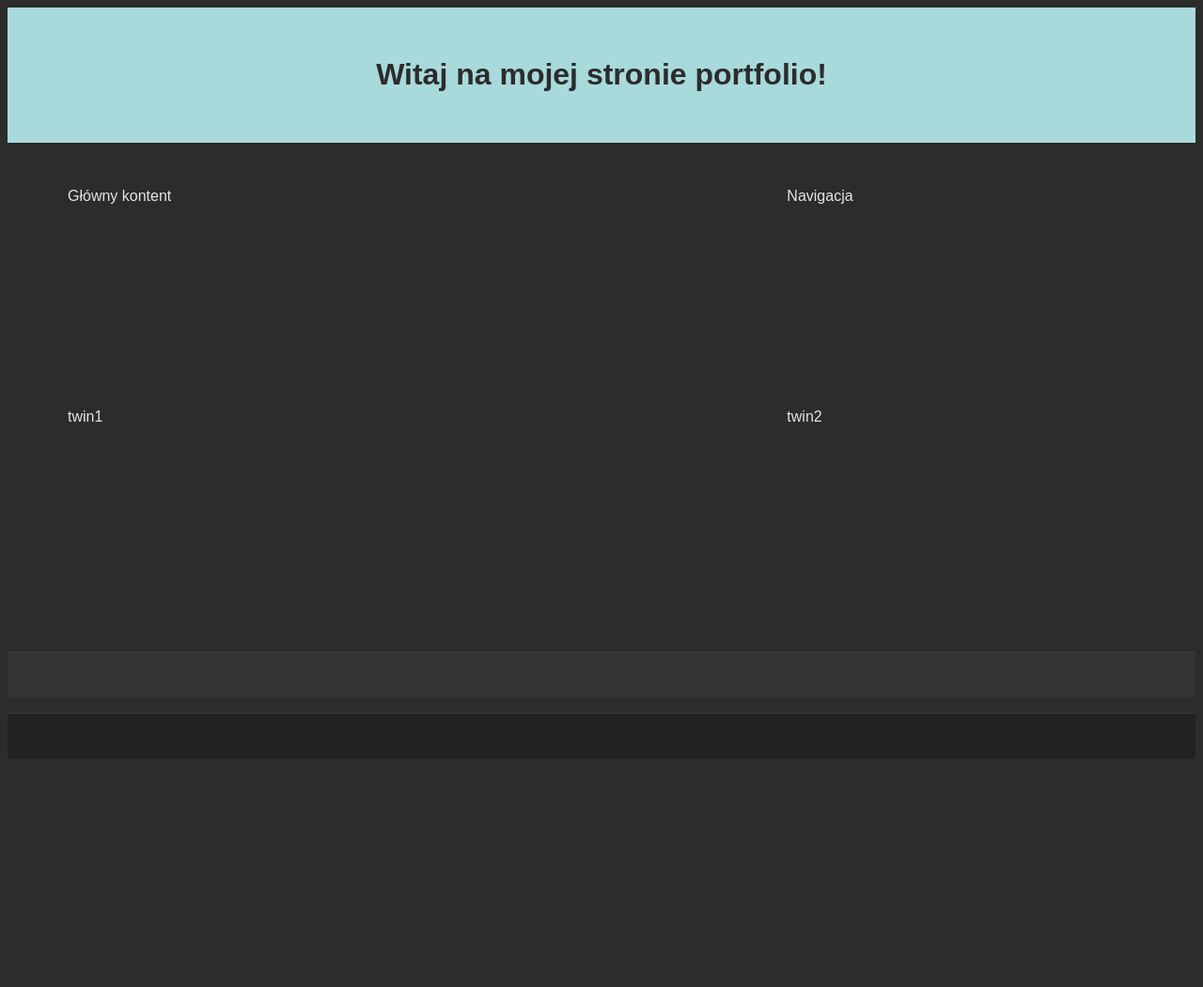
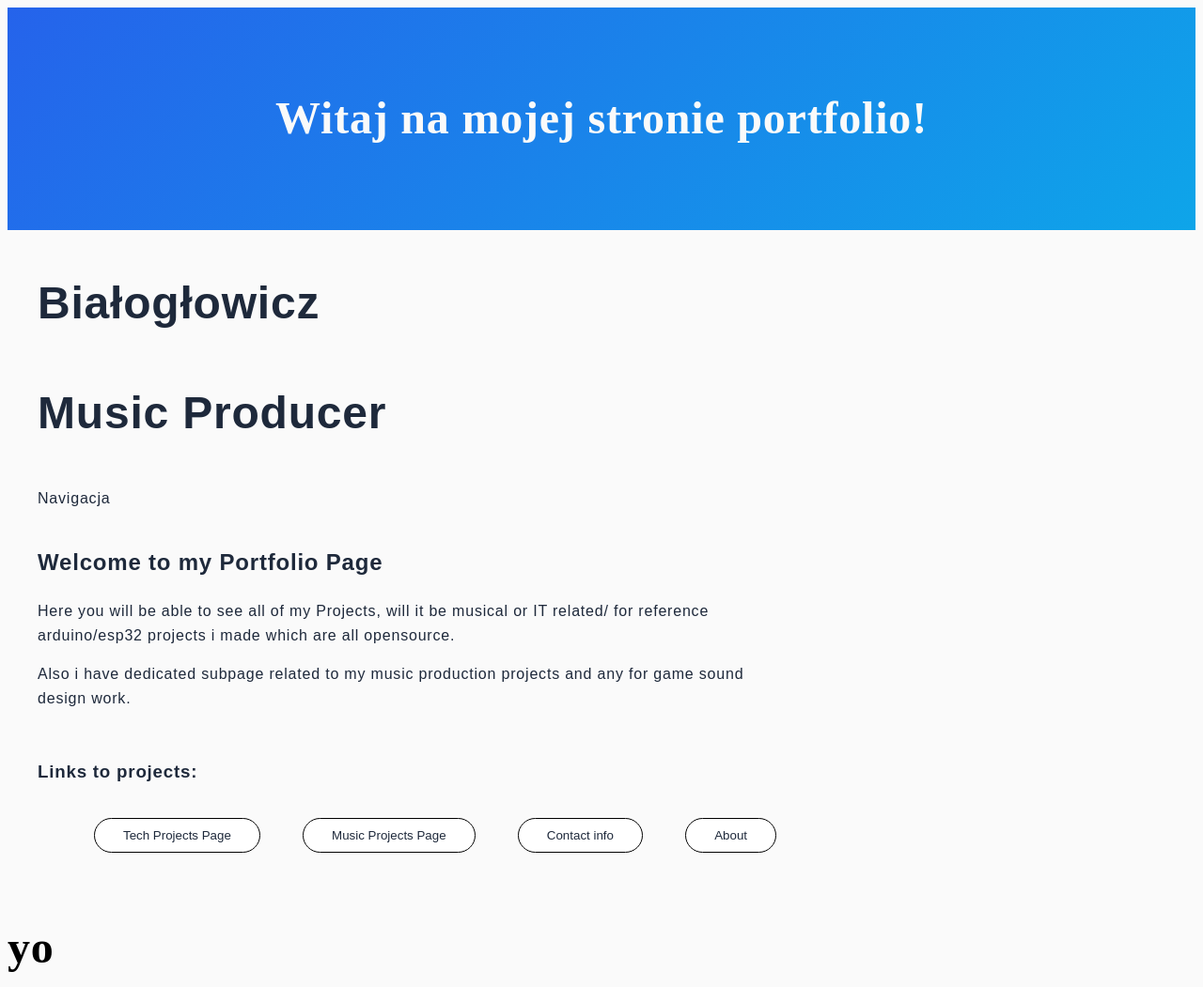
Before and after one commit to MefriXx/StronaPortfolioZaliczenie, a plain HTML site: page MainPage/index.html in a window 1280 px wide. Shown: the top 1051 px of the page at 94% size. Before the commit the page ends 816 px from the top, so only its background shows below. Drawn offline with Linux system fonts and the light colour scheme.

Commit message:
feat,refactor/Added more functionality to site and change code a bit

```diff
--- a/MainPage/index.html
+++ b/MainPage/index.html
@@ -13,20 +13,39 @@
         <h1>Witaj na mojej stronie portfolio!</h1>
     </header>
 
-    <main class="site-main">
-        <div class="main-content">
-            Główny kontent
+    <main class="site-about">
+        <section class="person">
+            <h1>Białogłowicz</h1>
+            <h1>Music Producer</h1>
+            <h1></h1>
         </div>
-        <div class="main-nav">
+        <div class="aside">
             Navigacja
+        </section>
+        <section class="main">
+          <h2>Welcome to my Portfolio Page</h2>
+          <p>Here you will be able to see all of my Projects, will it be musical or IT related/ for reference arduino/esp32 projects i made which are all opensource.</p>
+          <p>Also i have dedicated subpage related to my music production projects and any for game sound design work.</p>
+        </section>
+        <div class="cta">
+          <h3>Links to projects:</h3>
+          <ul>
+            <li class="index-li">
+              <button onclick="location.href = 'portfolio.html';" class="subpage-button">Tech Projects Page</button>
+            </li>
+            <li class="index-li">
+              <button onclick="location.href = 'index.html';" class="subpage-button">Music Projects Page</button>
+            </li>
+            <li class="index-li">
+              <button onclick="location.href = 'contact.html';" class="subpage-button">Contact info</button>
+            </li>
+            <li class="index-li">
+              <button onclick="location.href = 'about.html';" class="subpage-button">About</button>
+            </li>
+          </ul>
         </div>
-        <div class="twin">twin1</div>
-        <div class="twin">twin2</div>
     </main>
-
-    <div class="widget-area">
-
-    </div>
+    <h1>yo</h1>
 
     <footer class="site-footer">
 
--- a/MainPage/style.css
+++ b/MainPage/style.css
@@ -1,48 +1,129 @@
 
 :root {
-    --color-background: #2C2C2C;
-    --color-text: #E4E4E4;
-    --color-accent1: #A8DADC;
-    --color-accent2: #FFC1CC;
-    --color-cta: #B39CD0;
+    --background: #0f172a;
+    --surface: #1e293b;
+    --text: #e2e8f0;
+    --accent: #38bdf8;
+    --border: #334155;
+}
+@media (prefers-color-scheme: light) {
+    :root {
+        --background: #fafafa;
+        --surface: #ffffff;
+        --text: #1e293b;
+        --accent: #2563eb;
+        --border: #e2e8f0;
+    }
+}
+html {
+    background-color: var(--background);
 }
 
 * {
     box-sizing: border-box;
 }
 
-.site {
+body {
     display: grid;
-    grid-template-rows: auto 1fr auto auto;
+    grid-template-rows: auto 1fr auto;
+    line-height: 1.6;
+    letter-spacing: 0.05em;
+    min-height: 100vh;
+
+}
+
+h1 {
+    font-size: 3rem;
+}
+
+.site-about{
+    display: grid;
+    grid-template-columns: 2fr 1fr;
+    grid-template-areas:
+    "person person"
+    "main aside"
+    "cta cta";
     gap: 1em;
-    min-height: 100vh;
+    max-width: 1200px;
+    margin: 0 auto;
     font-family: sans-serif;
-    background-color: var(--color-background);
-    color: var(--color-text);
+    background-color: var(--background);
+    color: var(--text);
+}
+
+.site-portfolio {
+    display: grid;
+    grid-template-columns: repeat(2, 1fr);
+    gap: 1em;
+    max-width: 1200px;
+    margin: 0 auto;
+    color: var(--text);
+}
+
+.person { grid-area: person; }
+.main { grid-area: main; }
+.aside { grid-area: aside; }
+.cta {
+    grid-area: cta;
+
+}
+
+.index-li {
+    display: inline-block;
+    color: var(--text);
+}
+
+.subpage-button {
+    color: var(--text);
+    border: 1px solid black;
+    border-radius: 25px;
+    background-color: var(--surface);
+    padding: 10px 30px 10px 30px;
+    margin-left: auto;
+    margin-right: auto;
+    transition: background-color 0.3s ease, transform 0.2s ease;
+}
+.subpage-button:hover {
+    transform: scale(1.05);
+    background-color: var(--background);
+}
+
+.project {
+    background: var(--surface);
+    border: none;
+    border-radius: 10px;
+    padding: 1.5rem;
+    margin: 1rem;
+    box-shadow: 0 2px 8px rgba(0, 0, 0 , 0.3);
+    transition: transform 0.2s, box-shadow 0.2s;
+    align-content: start;
+}
+
+.project:hover {
+    transform: translateY(-4px);
+    box-shadow: 0 8px 24px rgba(0, 0, 0, 0.4);
+}
+
+@media (max-width: 768px) {
+    .site-about {
+        grid-template-columns: 1fr;
+        grid-template-areas:
+        "person"
+        "main"
+        "aside"
+        "cta";
+    }
 }
 
 .site-header {
     grid-row: 1;
-    background-color: var(--color-accent1) ;
-    color: #2C2C2C;
-    padding: 2rem 1.5rem;
+    background: linear-gradient(135deg, var(--accent) 0%, #0ea5e9 100%);
+    color: var(--background);
+    padding: 3rem 1.5rem;
     text-align: center;
     font-weight: bold;
 }
 
-.site-main {
-    grid-row: 2;
-    display: grid;
-    grid-template-columns: 2fr 1fr;
-    grid-template-areas:
-        "content nav"
-        "twin1 twin2";
-    gap: 1.5rem;
-    padding: 2rem;
-    max-width: 1200px;
-    margin: 0 auto;
-    width: 100%;
-}
 
 .widget-area {
     grid-row: 3;
@@ -52,10 +133,18 @@
 }
 
 .site-footer {
-    grid-row: 4;
     background-color: #222222;
-    color: var(--color-text);
-    padding: 1.5rem;
+    color: var(--text);
+    padding: 3rem;
     text-align: center;
     border-top: 1px solid #3d3d3d;
 }
+
+li {
+    padding: 5px 10px;
+    margin: 10px;
+}
+
+ul {
+    list-style-type: decimal;
+}
```
Also changed, not shown: MainPage/portfolio.html (added, +49 -0 lines).
